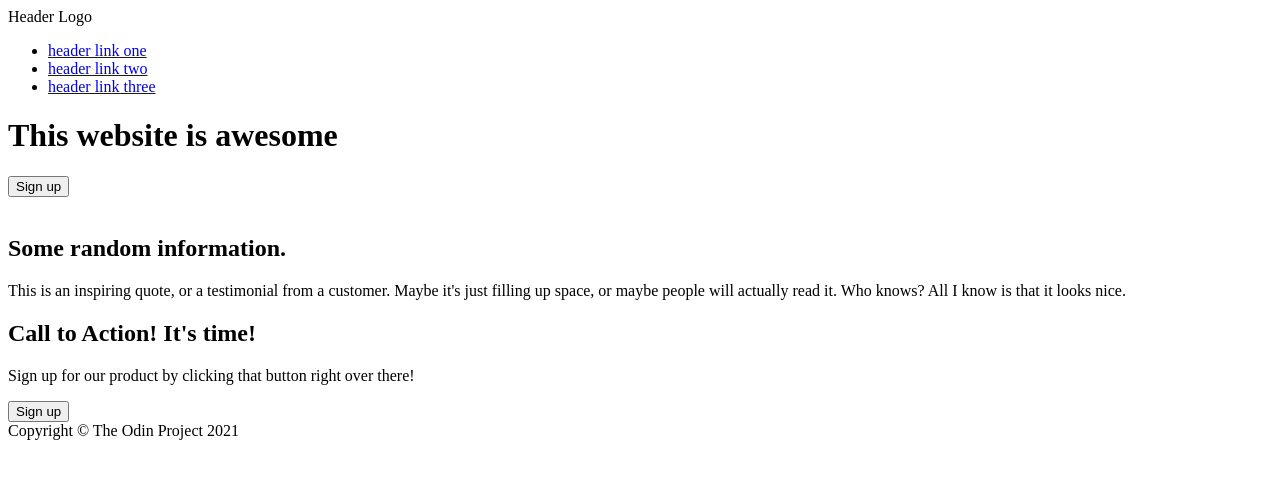
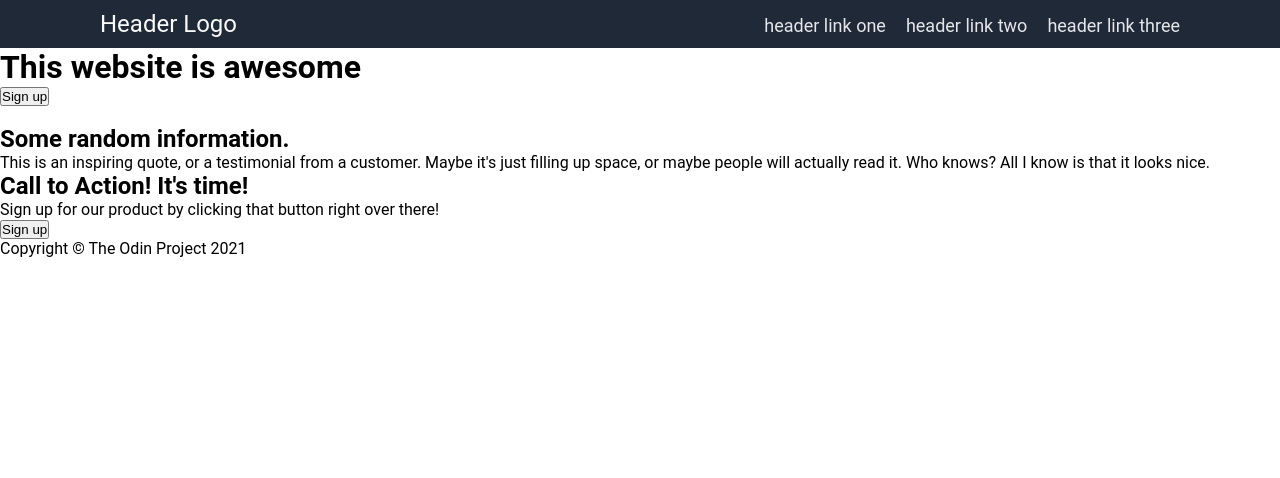
Before and after one commit to vdmklchv/landing_page_odin_project, a plain HTML site: page index.html in a window 1280 px wide. Drawn offline with Linux system fonts and the light colour scheme.

Commit message:
Style header

```diff
--- a/index.html
+++ b/index.html
@@ -3,6 +3,7 @@
 <head>
     <meta charset="UTF-8">
     <meta name="viewport" content="width=device-width, initial-scale=1.0">
+    <link rel="stylesheet" href="style.css">
     <title>Landing Page</title>
 </head>
 <body>
--- /dev/null
+++ b/style.css
@@ -0,0 +1,33 @@
+* {
+    margin: 0;
+    padding: 0;
+    box-sizing: border-box;
+}
+
+body {
+    font-family: 'Roboto', sans-serif;
+}
+
+.links {
+    list-style: none;
+    padding-left: 0;
+    display: flex;
+    flex-wrap: wrap;
+    gap: 20px;
+    align-items: center;
+}
+
+.links a {
+    text-decoration: none;
+    color: #E5E7EB;
+    font-size: 18px;
+}
+
+.header {
+    background-color: #1F2937;
+    font-size: 24px;
+    color: #F9FAF8;
+    display: flex;
+    justify-content: space-between;
+    padding: 10px 100px;
+}
```
